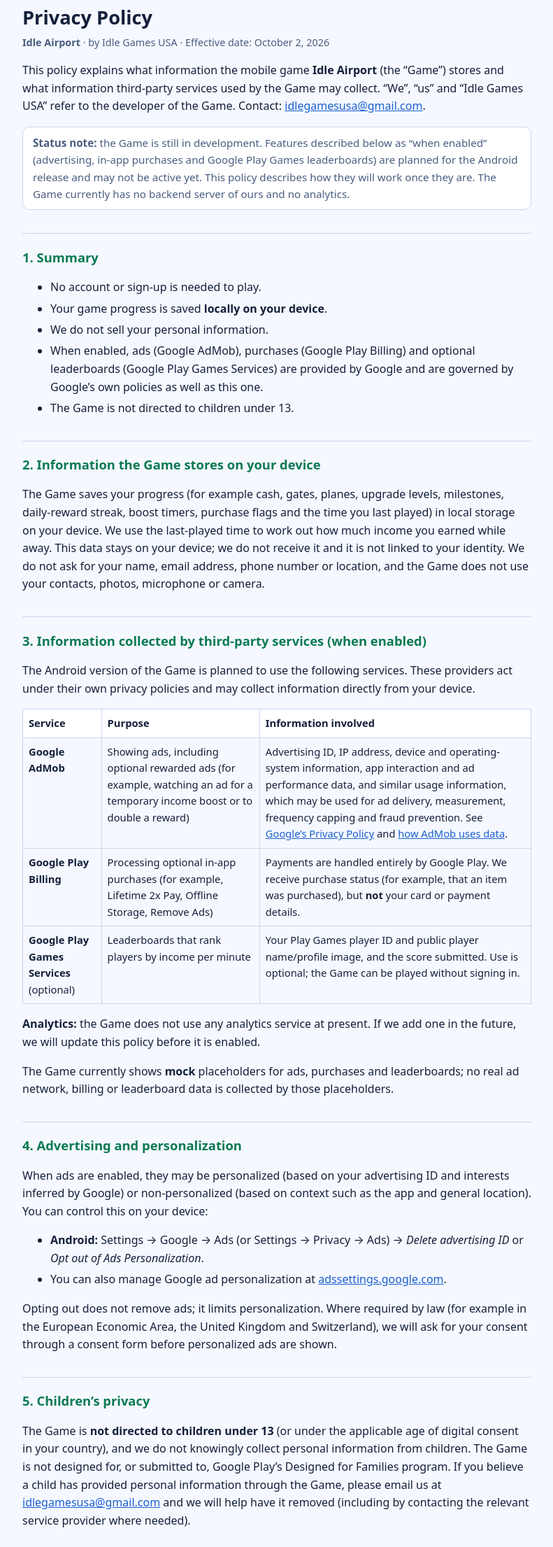
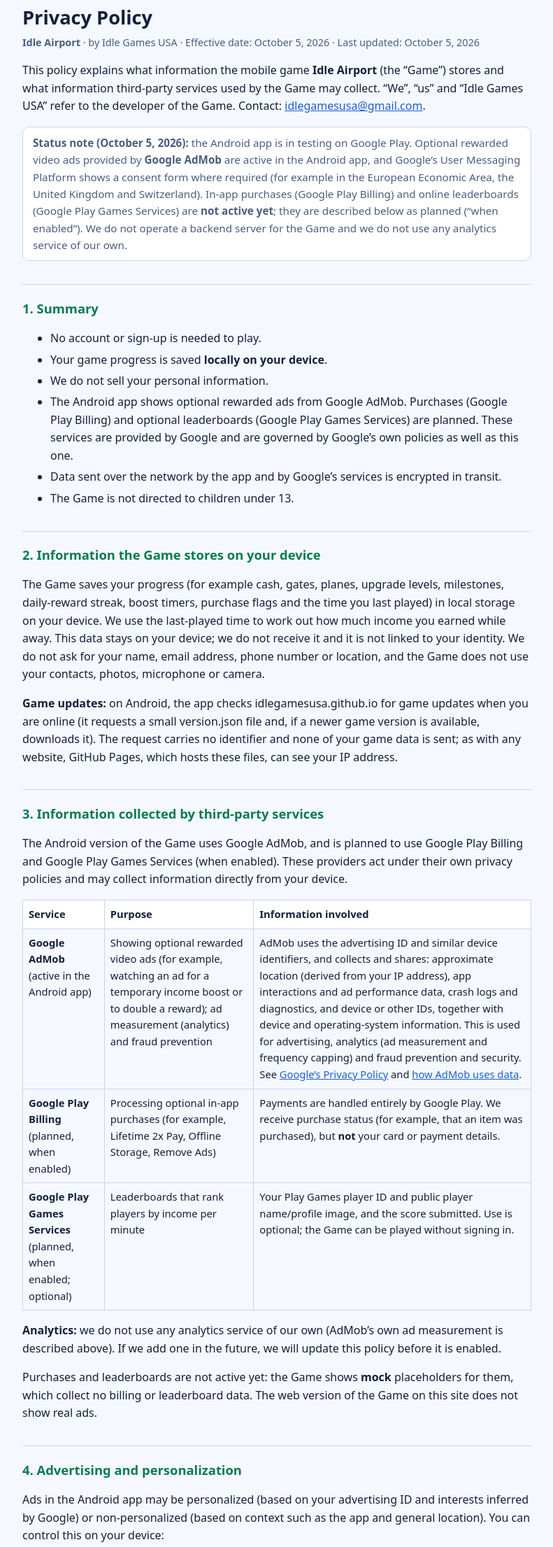
Before and after one commit to IdleGamesUsa/Idle-Airport, a plain HTML site: page privacy.html in a window 1280 px wide. Shown: the part 58-2269 px from the top of the page at 70% size, without its empty margins (244-1035 px from the left). Drawn offline with Linux system fonts and the light colour scheme.

Commit message:
Update privacy policy for Android closed-test ads (AdMob active)
Reflect the Play closed-test status: AdMob rewarded ads and UMP consent
are live; Play Billing and Play Games remain planned. Sync Data safety
wording, OTA update checks, and set the effective date to Oct 5, 2026.

```diff
--- a/privacy.html
+++ b/privacy.html
@@ -26,62 +26,65 @@
 <main>
 <a class="back" href="index.html">← Back to Idle Airport</a>
 <h1>Privacy Policy</h1>
-<p class="meta"><b>Idle Airport</b> · by Idle Games USA · Effective date: October 2, 2026</p>
+<p class="meta"><b>Idle Airport</b> · by Idle Games USA · Effective date: October 5, 2026 · Last updated: October 5, 2026</p>
 
 <p>This policy explains what information the mobile game <b>Idle Airport</b> (the “Game”) stores and what information third-party services used by the Game may collect. “We”, “us” and “Idle Games USA” refer to the developer of the Game. Contact: <a href="mailto:idlegamesusa@gmail.com">idlegamesusa@gmail.com</a>.</p>
-<p class="note"><b>Status note:</b> the Game is still in development. Features described below as “when enabled” (advertising, in-app purchases and Google Play Games leaderboards) are planned for the Android release and may not be active yet. This policy describes how they will work once they are. The Game currently has no backend server of ours and no analytics.</p>
+<p class="note"><b>Status note (October 5, 2026):</b> the Android app is in testing on Google Play. Optional rewarded video ads provided by <b>Google AdMob</b> are active in the Android app, and Google’s User Messaging Platform shows a consent form where required (for example in the European Economic Area, the United Kingdom and Switzerland). In-app purchases (Google Play Billing) and online leaderboards (Google Play Games Services) are <b>not active yet</b>; they are described below as planned (“when enabled”). We do not operate a backend server for the Game and we do not use any analytics service of our own.</p>
 
 <h2>1. Summary</h2>
 <ul>
 <li>No account or sign-up is needed to play.</li>
 <li>Your game progress is saved <b>locally on your device</b>.</li>
 <li>We do not sell your personal information.</li>
-<li>When enabled, ads (Google AdMob), purchases (Google Play Billing) and optional leaderboards (Google Play Games Services) are provided by Google and are governed by Google’s own policies as well as this one.</li>
+<li>The Android app shows optional rewarded ads from Google AdMob. Purchases (Google Play Billing) and optional leaderboards (Google Play Games Services) are planned. These services are provided by Google and are governed by Google’s own policies as well as this one.</li>
+<li>Data sent over the network by the app and by Google’s services is encrypted in transit.</li>
 <li>The Game is not directed to children under 13.</li>
 </ul>
 
 <h2>2. Information the Game stores on your device</h2>
 <p>The Game saves your progress (for example cash, gates, planes, upgrade levels, milestones, daily-reward streak, boost timers, purchase flags and the time you last played) in local storage on your device. We use the last-played time to work out how much income you earned while away. This data stays on your device; we do not receive it and it is not linked to your identity. We do not ask for your name, email address, phone number or location, and the Game does not use your contacts, photos, microphone or camera.</p>
 
-<h2>3. Information collected by third-party services (when enabled)</h2>
-<p>The Android version of the Game is planned to use the following services. These providers act under their own privacy policies and may collect information directly from your device.</p>
+<p><b>Game updates:</b> on Android, the app checks idlegamesusa.github.io for game updates when you are online (it requests a small version.json file and, if a newer game version is available, downloads it). The request carries no identifier and none of your game data is sent; as with any website, GitHub Pages, which hosts these files, can see your IP address.</p>
+
+<h2>3. Information collected by third-party services</h2>
+<p>The Android version of the Game uses Google AdMob, and is planned to use Google Play Billing and Google Play Games Services (when enabled). These providers act under their own privacy policies and may collect information directly from your device.</p>
 <table>
 <tr><th>Service</th><th>Purpose</th><th>Information involved</th></tr>
-<tr><td><b>Google AdMob</b></td><td>Showing ads, including optional rewarded ads (for example, watching an ad for a temporary income boost or to double a reward)</td><td>Advertising ID, IP address, device and operating-system information, app interaction and ad performance data, and similar usage information, which may be used for ad delivery, measurement, frequency capping and fraud prevention. See <a href="https://policies.google.com/privacy" rel="noopener">Google’s Privacy Policy</a> and <a href="https://support.google.com/admob/answer/6128543" rel="noopener">how AdMob uses data</a>.</td></tr>
-<tr><td><b>Google Play Billing</b></td><td>Processing optional in-app purchases (for example, Lifetime 2x Pay, Offline Storage, Remove Ads)</td><td>Payments are handled entirely by Google Play. We receive purchase status (for example, that an item was purchased), but <b>not</b> your card or payment details.</td></tr>
-<tr><td><b>Google Play Games Services</b> (optional)</td><td>Leaderboards that rank players by income per minute</td><td>Your Play Games player ID and public player name/profile image, and the score submitted. Use is optional; the Game can be played without signing in.</td></tr>
+<tr><td><b>Google AdMob</b> (active in the Android app)</td><td>Showing optional rewarded video ads (for example, watching an ad for a temporary income boost or to double a reward); ad measurement (analytics) and fraud prevention</td><td>AdMob uses the advertising ID and similar device identifiers, and collects and shares: approximate location (derived from your IP address), app interactions and ad performance data, crash logs and diagnostics, and device or other IDs, together with device and operating-system information. This is used for advertising, analytics (ad measurement and frequency capping) and fraud prevention and security. See <a href="https://policies.google.com/privacy" rel="noopener">Google’s Privacy Policy</a> and <a href="https://support.google.com/admob/answer/6128543" rel="noopener">how AdMob uses data</a>.</td></tr>
+<tr><td><b>Google Play Billing</b> (planned, when enabled)</td><td>Processing optional in-app purchases (for example, Lifetime 2x Pay, Offline Storage, Remove Ads)</td><td>Payments are handled entirely by Google Play. We receive purchase status (for example, that an item was purchased), but <b>not</b> your card or payment details.</td></tr>
+<tr><td><b>Google Play Games Services</b> (planned, when enabled; optional)</td><td>Leaderboards that rank players by income per minute</td><td>Your Play Games player ID and public player name/profile image, and the score submitted. Use is optional; the Game can be played without signing in.</td></tr>
 </table>
-<p><b>Analytics:</b> the Game does not use any analytics service at present. If we add one in the future, we will update this policy before it is enabled.</p>
-<p>The Game currently shows <b>mock</b> placeholders for ads, purchases and leaderboards; no real ad network, billing or leaderboard data is collected by those placeholders.</p>
+<p><b>Analytics:</b> we do not use any analytics service of our own (AdMob’s own ad measurement is described above). If we add one in the future, we will update this policy before it is enabled.</p>
+<p>Purchases and leaderboards are not active yet: the Game shows <b>mock</b> placeholders for them, which collect no billing or leaderboard data. The web version of the Game on this site does not show real ads.</p>
 
 <h2>4. Advertising and personalization</h2>
-<p>When ads are enabled, they may be personalized (based on your advertising ID and interests inferred by Google) or non-personalized (based on context such as the app and general location). You can control this on your device:</p>
+<p>Ads in the Android app may be personalized (based on your advertising ID and interests inferred by Google) or non-personalized (based on context such as the app and general location). You can control this on your device:</p>
 <ul>
 <li><b>Android:</b> Settings → Google → Ads (or Settings → Privacy → Ads) → <i>Delete advertising ID</i> or <i>Opt out of Ads Personalization</i>.</li>
 <li>You can also manage Google ad personalization at <a href="https://adssettings.google.com" rel="noopener">adssettings.google.com</a>.</li>
 </ul>
-<p>Opting out does not remove ads; it limits personalization. Where required by law (for example in the European Economic Area, the United Kingdom and Switzerland), we will ask for your consent through a consent form before personalized ads are shown.</p>
+<p>Opting out does not remove ads; it limits personalization. Where required by law (for example in the European Economic Area, the United Kingdom and Switzerland), the app asks for your consent through Google’s User Messaging Platform consent form before personalized ads are shown. You can change your choice later where the app offers a privacy-options entry, or through your device’s ad settings.</p>
 
 <h2>5. Children’s privacy</h2>
 <p>The Game is <b>not directed to children under 13</b> (or under the applicable age of digital consent in your country), and we do not knowingly collect personal information from children. The Game is not designed for, or submitted to, Google Play’s Designed for Families program. If you believe a child has provided personal information through the Game, please email us at <a href="mailto:idlegamesusa@gmail.com">idlegamesusa@gmail.com</a> and we will help have it removed (including by contacting the relevant service provider where needed).</p>
 
 <h2>6. Data retention and deletion</h2>
 <ul>
-<li><b>Local data:</b> game progress is stored on your device only. Uninstalling the Game or clearing its data removes it.</li>
+<li><b>Local data:</b> game progress is stored on your device only. There are no accounts. Uninstalling the Game or clearing its data deletes it.</li>
 <li><b>Third-party data:</b> data held by Google (AdMob, Play Billing, Play Games) is retained according to Google’s policies. You can manage or delete Play Games data in the Play Games app and your Google Account settings.</li>
 <li><b>Server-held data:</b> we do not currently operate a server that stores player data. If we later hold any such data, you can ask us to delete it by emailing <a href="mailto:idlegamesusa@gmail.com">idlegamesusa@gmail.com</a>; we will respond within a reasonable time (and within 30 days where the law requires).</li>
 </ul>
 
 <h2>7. Security</h2>
-<p>We keep the amount of data we handle to a minimum, and progress stays on your device. Services such as Google Play use industry-standard security. No method of storage or transmission is completely secure, so we cannot guarantee absolute security.</p>
+<p>We keep the amount of data we handle to a minimum, and progress stays on your device. Data sent over the network by the app (update checks) and by Google’s services (such as AdMob) is encrypted in transit using HTTPS/TLS. No method of storage or transmission is completely secure, so we cannot guarantee absolute security.</p>
 
 <h2>8. International users, GDPR and CCPA</h2>
 <p><b>EEA, UK and Switzerland (GDPR/UK GDPR):</b> you may have the right to access, correct, delete, restrict or object to the processing of your personal data, to withdraw consent at any time, and to complain to your local data-protection authority. Where we rely on consent (for example, personalized ads), you can withdraw it through the consent form or your device settings. Since we do not currently hold server-side personal data about you, most requests concerning ads, billing and Play Games should be directed to Google as well.</p>
-<p><b>California (CCPA/CPRA) and other US states:</b> you may have the right to know what personal information is collected, to request deletion or correction, and to opt out of the “sale” or “sharing” of personal information. We do not sell personal information. Advertising partners such as Google AdMob may use identifiers for interest-based advertising when enabled; you can opt out using the device controls in section 4. We will not discriminate against you for exercising your rights.</p>
+<p><b>California (CCPA/CPRA) and other US states:</b> you may have the right to know what personal information is collected, to request deletion or correction, and to opt out of the “sale” or “sharing” of personal information. We do not sell personal information. Advertising partners such as Google AdMob may use identifiers for interest-based advertising; you can opt out using the device controls in section 4. We will not discriminate against you for exercising your rights.</p>
 <p>To exercise any right, email <a href="mailto:idlegamesusa@gmail.com">idlegamesusa@gmail.com</a>. The Game is operated from the United States, and information handled by Google may be processed in the United States and other countries.</p>
 
 <h2>9. Changes to this policy</h2>
-<p>We may update this policy as the Game changes (for example, when ads, purchases or leaderboards go live, or if analytics is added). We will post the updated version at this address and change the effective date above. Material changes will be highlighted in the Game or on the store listing where appropriate.</p>
+<p>We may update this policy as the Game changes (for example, when purchases or leaderboards go live, or if analytics is added). We will post the updated version at this address and change the effective date above. Material changes will be highlighted in the Game or on the store listing where appropriate.</p>
 
 <h2>10. Contact</h2>
 <p>Idle Games USA<br>Email: <a href="mailto:idlegamesusa@gmail.com">idlegamesusa@gmail.com</a></p>
```
